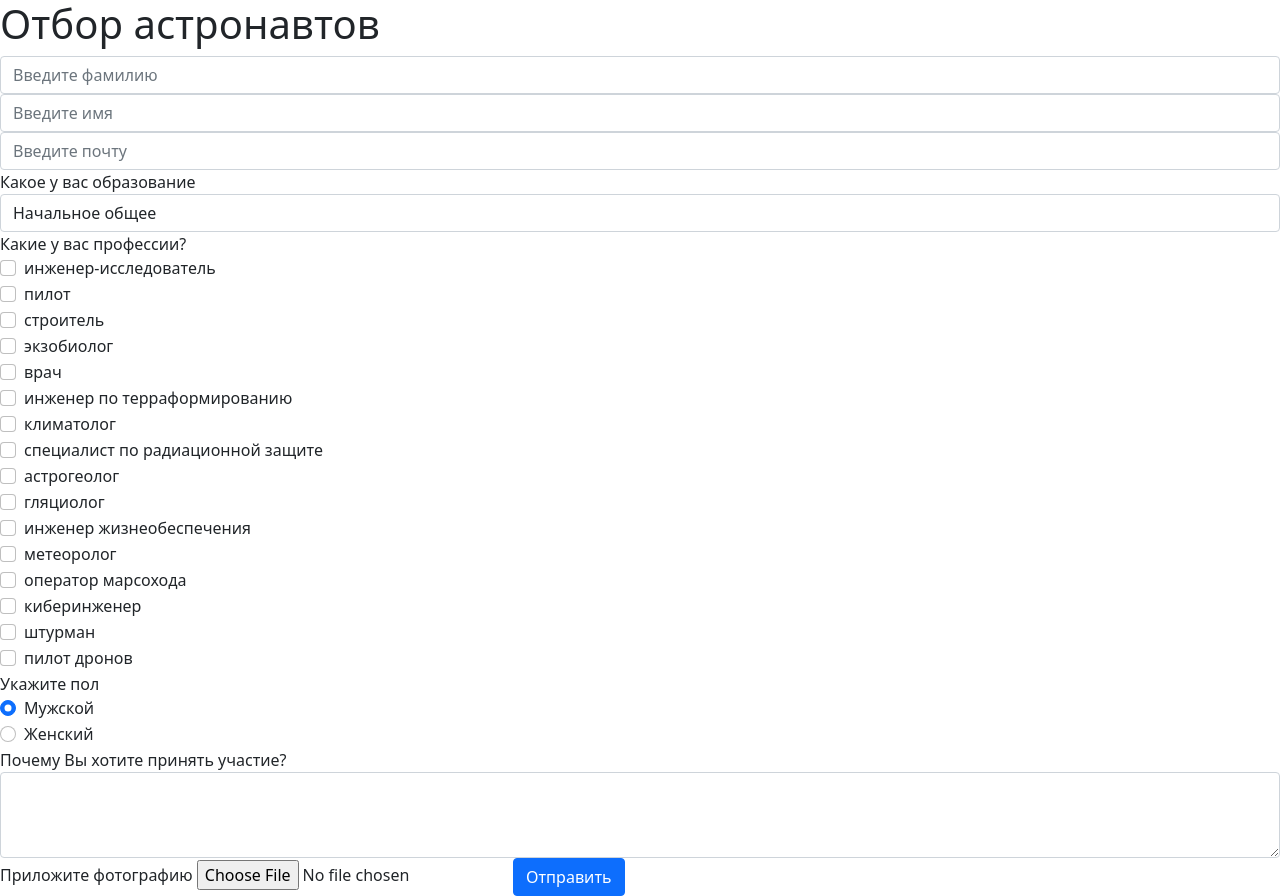
After one commit to Sasha-v-tanke/YL_tasks, a Python web app: template flask/templates/index.html in a window 1280 px wide. The commit adds this page. Run offline with Jinja, Linux system fonts and the light colour scheme; the template is opened without the code that fills it, so the values that code supplies are empty.

Commit message:
Отбор астронавтов

```diff
--- /dev/null
+++ b/flask/templates/index.html
@@ -0,0 +1,122 @@
+<!doctype html>
+<html lang="en">
+<head>
+    <meta charset="utf-8">
+    <meta name="viewport" content="width=device-width, initial-scale=1, shrink-to-fit=no">
+    <link rel="stylesheet"
+          href="https://cdn.jsdelivr.net/npm/bootstrap@5.0.0-beta1/dist/css/bootstrap.min.css"
+          integrity="sha384-giJF6kkoqNQ00vy+HMDP7azOuL0xtbfIcaT9wjKHr8RbDVddVHyTfAAsrekwKmP1"
+          crossorigin="anonymous">
+    <link rel="stylesheet" type="text/css" href="{url_for('static', filename='css/style.css')}" />
+    <title>Отбор астронавтов</title>
+</head>
+<body>
+<h1>Отбор астронавтов</h1>
+<div>
+    <form class="login_form" method="post" enctype="multipart/form-data">
+        <input type="text" class="form-control" id="surname" aria-describedby="emailHelp" placeholder="Введите фамилию" name="surname">
+        <input type="text" class="form-control" id="name" placeholder="Введите имя" name="name">
+        <input type="email" class="form-control" id="email" placeholder="Введите почту" name="email">
+        <div class="form-group">
+            <label for="classSelect">Какое у вас образование</label>
+            <select class="form-control" id="classSelect" name="qualification">
+                <option>Начальное общее</option>
+                <option>Основное общее</option>
+                <option>Среднее общее</option>
+                <option>среднее профессиональное</option>
+                <option>Высшее</option>
+                <option>Другое</option>
+            </select>
+        </div>
+        <label for="classSelect">Какие у вас профессии?</label>
+        <div class="form-group form-check">
+            <input type="checkbox" class="form-check-input" id="job1" name="job1">
+            <label class="form-check-label" for="job1">инженер-исследователь</label>
+        </div>
+        <div class="form-group form-check">
+            <input type="checkbox" class="form-check-input" id="job2" name="job2">
+            <label class="form-check-label" for="job2">пилот</label>
+        </div>
+        <div class="form-group form-check">
+            <input type="checkbox" class="form-check-input" id="job3" name="job3">
+            <label class="form-check-label" for="job3">строитель</label>
+        </div>
+        <div class="form-group form-check">
+            <input type="checkbox" class="form-check-input" id="job4" name="job4">
+            <label class="form-check-label" for="job4">экзобиолог</label>
+        </div>
+        <div class="form-group form-check">
+            <input type="checkbox" class="form-check-input" id="job5" name="job5">
+            <label class="form-check-label" for="job5">врач</label>
+        </div>
+        <div class="form-group form-check">
+            <input type="checkbox" class="form-check-input" id="job6" name="job6">
+            <label class="form-check-label" for="job6">инженер по терраформированию</label>
+        </div>
+        <div class="form-group form-check">
+            <input type="checkbox" class="form-check-input" id="job7" name="job7">
+            <label class="form-check-label" for="job7">климатолог</label>
+        </div>
+        <div class="form-group form-check">
+            <input type="checkbox" class="form-check-input" id="job8" name="job8">
+            <label class="form-check-label" for="job8">специалист по радиационной защите</label>
+        </div>
+        <div class="form-group form-check">
+            <input type="checkbox" class="form-check-input" id="job9" name="job9">
+            <label class="form-check-label" for="job9">астрогеолог</label>
+        </div>
+        <div class="form-group form-check">
+            <input type="checkbox" class="form-check-input" id="job10" name="job10">
+            <label class="form-check-label" for="job10">гляциолог</label>
+        </div>
+        <div class="form-group form-check">
+            <input type="checkbox" class="form-check-input" id="job11" name="job11">
+            <label class="form-check-label" for="job11">инженер жизнеобеспечения</label>
+        </div>
+        <div class="form-group form-check">
+            <input type="checkbox" class="form-check-input" id="job12" name="job12">
+            <label class="form-check-label" for="job12">метеоролог</label>
+        </div>
+        <div class="form-group form-check">
+            <input type="checkbox" class="form-check-input" id="job13" name="job13">
+            <label class="form-check-label" for="job13">оператор марсохода</label>
+        </div>
+        <div class="form-group form-check">
+            <input type="checkbox" class="form-check-input" id="job14" name="job14">
+            <label class="form-check-label" for="job14">киберинженер</label>
+        </div>
+        <div class="form-group form-check">
+            <input type="checkbox" class="form-check-input" id="job15" name="job15">
+            <label class="form-check-label" for="job15">штурман</label>
+        </div>
+        <div class="form-group form-check">
+            <input type="checkbox" class="form-check-input" id="job16" name="job16">
+            <label class="form-check-label" for="job16">пилот дронов</label>
+        </div>
+        <div class="form-group">
+            <label for="form-check">Укажите пол</label>
+            <div class="form-check">
+                <input class="form-check-input" type="radio" name="gender" id="male" value="male" checked>
+                <label class="form-check-label" for="male">
+                    Мужской
+                </label>
+            </div>
+            <div class="form-check">
+                <input class="form-check-input" type="radio" name="gender" id="female" value="female">
+                <label class="form-check-label" for="female">
+                    Женский
+                </label>
+            </div>
+        </div>
+
+        <div class="form-group" >
+            <label for="about">Почему Вы хотите принять участие?</label>
+            <textarea class="form-control" id="about" rows="3" name="motivation"></textarea>
+        </div>
+        <label for="photo">Приложите фотографию</label>
+        <input type="file" class="form-control-file" id="photo" name="file">
+        <button type="submit" class="btn btn-primary">Отправить</button>
+    </form>
+</div>
+</body>
+</html>
```
Also changed, not shown: flask/script1.py (+23 -38 lines), flask/static/css/style.css (+8 -14 lines), flask/templates/promotion_image.html (deleted, +0 -29 lines).
